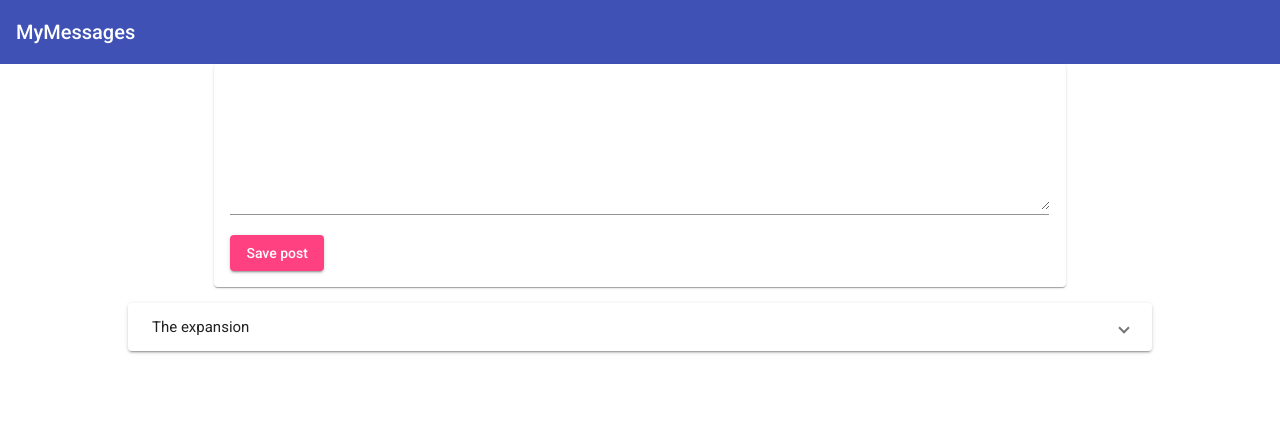
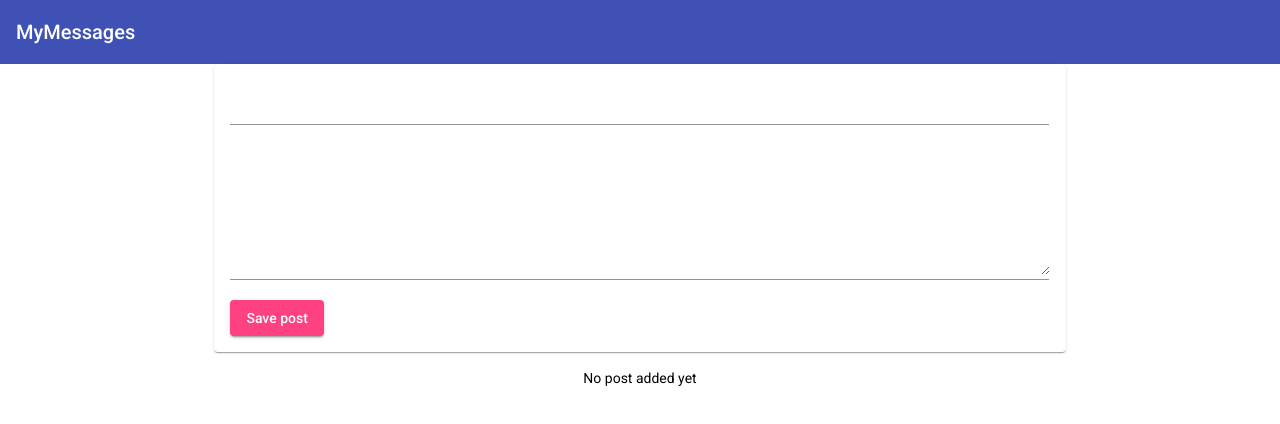
Before and after one commit to Mjsmith30/angapp, an Angular app: page / in a window 1280 px wide. Shown: the top 424 px of the page. Built offline with nearby package versions, Linux system fonts and the light colour scheme.

Commit message:
adding structural directives

```diff
--- a/src/app/app.component.html
+++ b/src/app/app.component.html
@@ -1,6 +1,6 @@
 <app-header> </app-header>
 <main>
-  <app-post-create></app-post-create>
+  <app-post-create (postCreated)="onPostAdded($event)"></app-post-create>
 
-  <app-post-list></app-post-list>
+  <app-post-list [posts]="storedPosts"></app-post-list>
 </main>
--- a/src/app/app.component.ts
+++ b/src/app/app.component.ts
@@ -6,5 +6,9 @@
   styleUrls: ['./app.component.css']
 })
 export class AppComponent {
-  title = 'ang-app';
+  storedPosts = [];
+
+  onPostAdded(post) {
+    this.storedPosts.push(post);
+  }
 }
--- a/src/app/post-create/post-create.component.html
+++ b/src/app/post-create/post-create.component.html
@@ -1,8 +1,14 @@
 <mat-card>
   <mat-form-field>
-    <textarea matInput rows="6" [(ngModel)]="enteredValue"></textarea>
+    <input matInput type="text" [(ngModel)]="enteredTitle">
   </mat-form-field>
-  <button mat-raised-button color="accent" (click)="onAddPost()">
+  <mat-form-field>
+    <textarea matInput rows="6" [(ngModel)]="enteredContent"></textarea>
+  </mat-form-field>
+  <button
+  mat-raised-button
+  color="accent"
+  (click)="onAddPost()">
     Save post
   </button>
 </mat-card>
--- a/src/app/post-create/post-create.component.ts
+++ b/src/app/post-create/post-create.component.ts
@@ -1,4 +1,4 @@
-import { Component } from "@angular/core";
+import { Component, EventEmitter, Output } from "@angular/core";
 
 @Component({
   selector: "app-post-create",
@@ -6,11 +6,16 @@
   styleUrls: ["./post-create.component.css"]
 })
 export class PostCreateComponent {
-  enteredValue = "";
-  newPost = "No Content";
+  enteredContent = "";
+  enteredTitle = "";
+  @Output() postCreated = new EventEmitter();
 
   onAddPost() {
-    console.log(this.enteredValue);
-    this.newPost = this.enteredValue;
+    const post = {
+      title: this.enteredTitle,
+
+      content: this.enteredContent
+    };
+    this.postCreated.emit(post);
   }
 }
--- a/src/app/post-list/post-list.component.css
+++ b/src/app/post-list/post-list.component.css
@@ -2,3 +2,7 @@
   display: block;
   margin-top: 1rem;
 }
+
+.info-text {
+  text-align: center;
+}
--- a/src/app/post-list/post-list.component.html
+++ b/src/app/post-list/post-list.component.html
@@ -1,12 +1,13 @@
-<mat-accordion>
-  <mat-expansion-panel>
+<mat-accordion multi="true" *ngIf="posts.length > 0">
+  <mat-expansion-panel *ngFor="let post of posts">
 
 
   <mat-expansion-panel-header>
 
-    The expansion
+   {{ post.title }}
   </mat-expansion-panel-header>
 
-  <p>The expansion title!</p>
+  <p>{{ post.content }}</p>
 </mat-expansion-panel>
 </mat-accordion>
+<p class="info-text mat-body-1" *ngIf="posts.length <= 0">No post added yet</p>
--- a/src/app/post-list/post-list.component.ts
+++ b/src/app/post-list/post-list.component.ts
@@ -1,4 +1,4 @@
-import { Component } from "@angular/core";
+import { Component, Input } from "@angular/core";
 
 
 @Component({
@@ -9,10 +9,11 @@
 
 export class PostListComponent {
 
-  post = [
-    {title: 'first post', content: 'this is the first post'},
-    {title: 'first post', content: 'this is the first post'},
-    {title: 'first post', content: 'this is the first post'},
-    {title: 'first post', content: 'this is the first post'}
-  ];
+  // posts = [
+  //   {title: 'first post', content: 'this is the first post'},
+  //   {title: 'second post', content: 'this is the second post'},
+  //   {title: 'third post', content: 'this is the third post'},
+  //   {title: 'fourth post', content: 'this is the first post'}
+  // ];
+ @Input() posts = [];
 }
```
